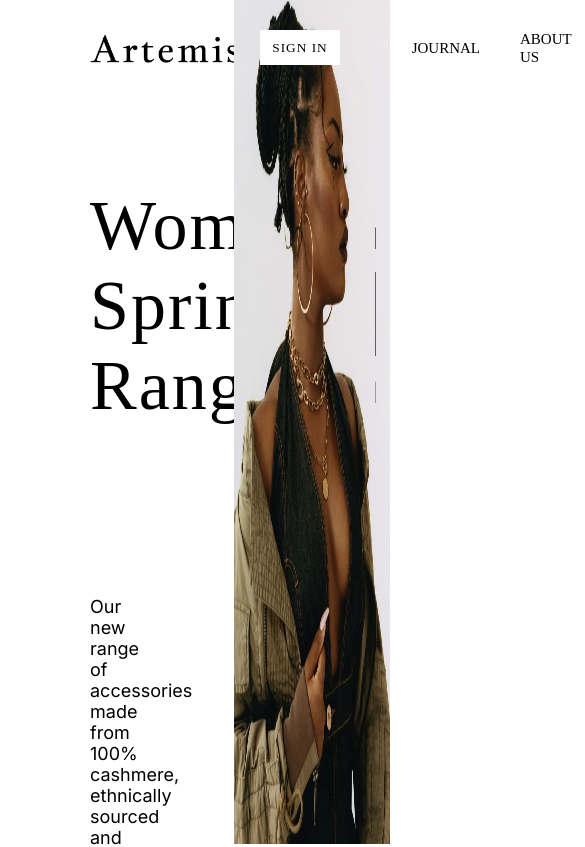
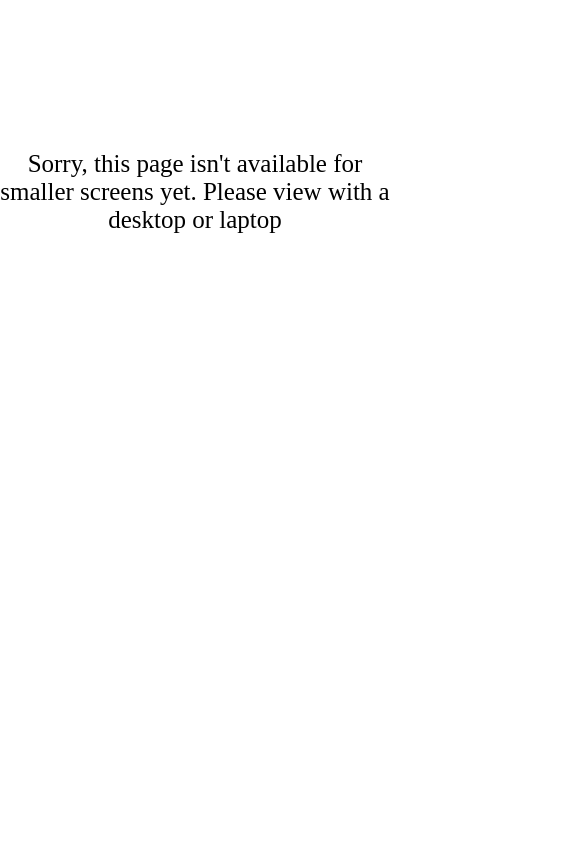
Before and after one commit to oasaintjude/Artemis, a plain HTML site: page index.html in a window 390 px wide. Shown: the top 847 px of the page, 585 px wide, since content can reach past the window. Drawn offline with Linux system fonts and the light colour scheme; a web font is replaced by a local one.

Commit message:
made noticeable changes... find out what it was, lol.

```diff
--- a/index.html
+++ b/index.html
@@ -35,6 +35,9 @@
             <button>SIGN IN</button>
         </div>
     </div>
+    <div class="smaller-screen-sizes">
+        <p>Sorry, this page isn't available for smaller screens yet. Please view with a desktop or laptop</p>
+    </div>
 
     <script src="script.js"></script>
 </body>
--- a/style.css
+++ b/style.css
@@ -10,6 +10,9 @@
     box-sizing: border-box;
 }
 
+.smaller-screen-sizes {
+    display: none;
+}
 .hero-section {
     display: flex;
     align-items: center;
@@ -42,6 +45,7 @@ nav {
 }
 nav img {
     width: 150px;
+    margin-right: 20px;
 }
 nav ul {
     display: flex;
@@ -49,7 +53,7 @@ nav ul {
 }
 nav li {
     list-style: none;
-    margin-right: 40px;
+    margin-right: 30px;
 }
 nav a {
     text-decoration: none;
@@ -103,3 +107,17 @@ nav a {
     background-color: black;
     color: white;
 }
+
+
+/* RESPONSIVE */
+@media screen and (min-width: 150px) and (max-width: 1200px) {
+    .smaller-screen-sizes {
+        display: block;
+        text-align: center;
+        padding-top: 150px;
+        font-size: 25px;
+    }
+    .hero-section {
+        display: none;
+    }
+}
```
